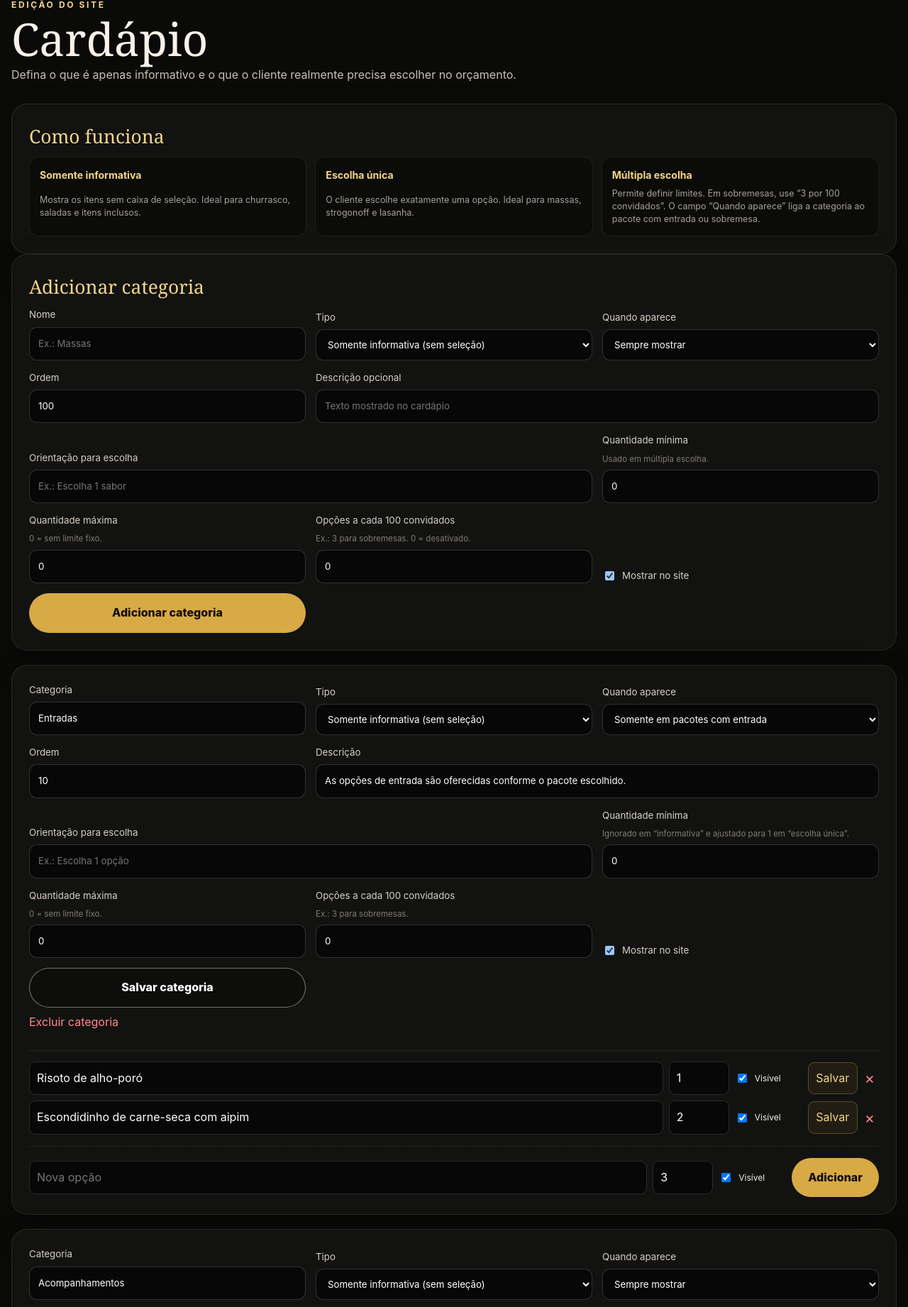
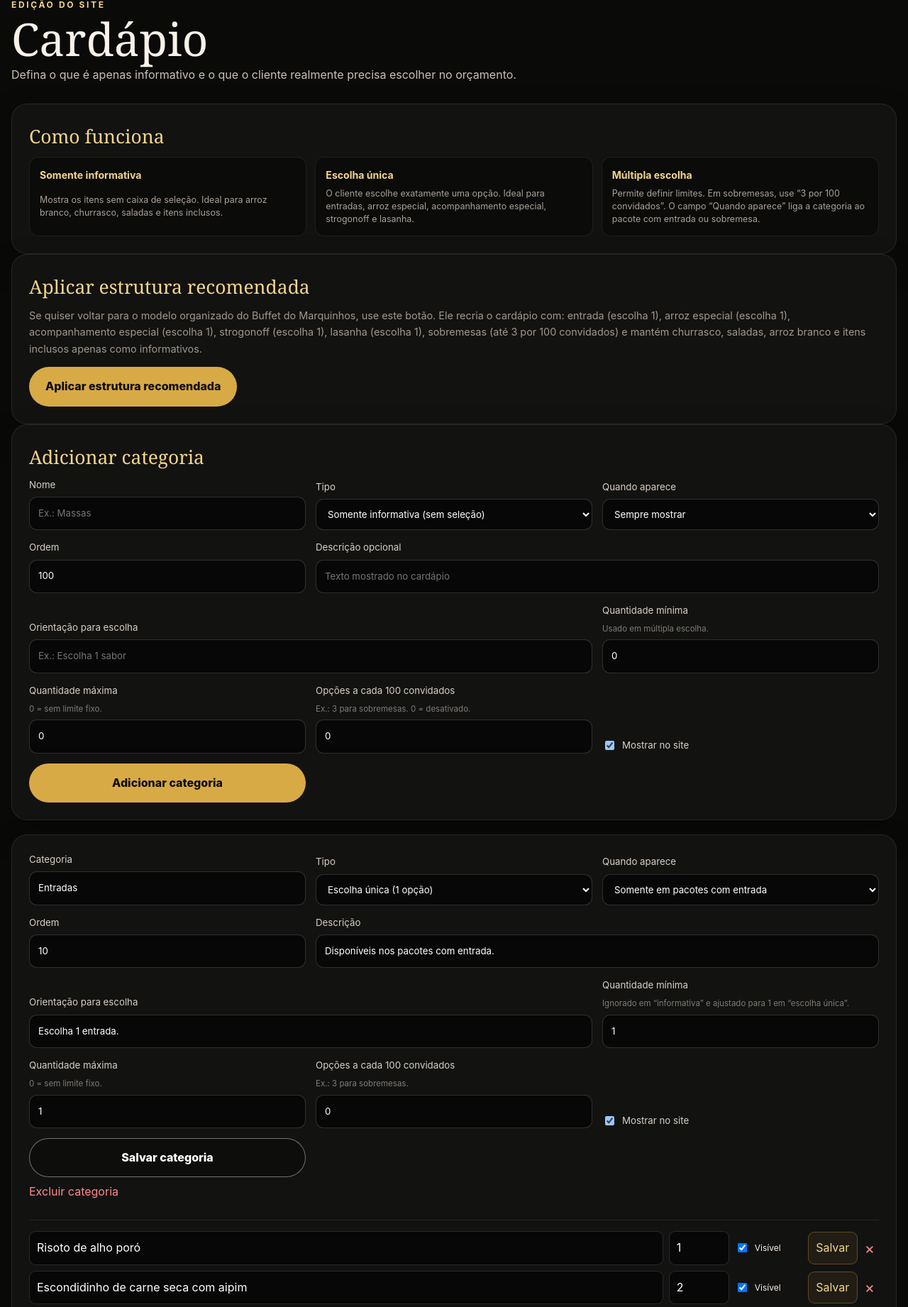
Before and after one commit to emanuelcarloscr10/buffet-marquinhos, a Flask app: page /admin/cardapio in a window 1280 px wide. Shown: the part 170-2012 px from the top of the page at 71% size. Run offline with Flask 3, Linux system fonts and the light colour scheme; the visitor is signed in with stand-in values (Sample User, id 1); some libraries are stand-ins or nearby versions.

Commit message:
Ajusta cardapio e destaques da pagina inicial

```diff
--- a/buffet_marquinhos_site_auditado_final/app.py
+++ b/buffet_marquinhos_site_auditado_final/app.py
@@ -750,6 +750,157 @@
         )
 
 
+def recommended_menu_structure() -> list[dict[str, object]]:
+    return [
+        {
+            "name": "Entradas",
+            "description": "Disponíveis nos pacotes com entrada.",
+            "mode": "single",
+            "feature": "entry",
+            "help": "Escolha 1 entrada.",
+            "min": 1,
+            "max": 1,
+            "items": [
+                "Risoto de alho poró",
+                "Escondidinho de carne seca com aipim",
+            ],
+        },
+        {
+            "name": "Arroz branco",
+            "description": "Já faz parte de todos os eventos; não precisa selecionar.",
+            "mode": "info",
+            "items": ["Arroz branco"],
+        },
+        {
+            "name": "Arroz especial",
+            "description": "Além do arroz branco, escolha 1 opção especial.",
+            "mode": "single",
+            "help": "Escolha 1 opção.",
+            "min": 1,
+            "max": 1,
+            "items": ["Arroz à grega", "Arroz campeiro", "Arroz vegetariano"],
+        },
+        {
+            "name": "Acompanhamento especial",
+            "description": "Escolha entre aipim com bacon e queijo ou uma das opções de massa.",
+            "mode": "single",
+            "help": "Escolha 1 opção.",
+            "min": 1,
+            "max": 1,
+            "items": [
+                "Aipim com bacon e queijo",
+                "Massa alho e óleo",
+                "Massa carbonara",
+                "Massa ao molho sugo",
+            ],
+        },
+        {
+            "name": "Strogonoff",
+            "description": "Escolha o sabor do strogonoff.",
+            "mode": "single",
+            "help": "Escolha 1 sabor.",
+            "min": 1,
+            "max": 1,
+            "items": ["Carne", "Frango"],
+        },
+        {
+            "name": "Lasanha",
+            "description": "Escolha o sabor da lasanha.",
+            "mode": "single",
+            "help": "Escolha 1 sabor.",
+            "min": 1,
+            "max": 1,
+            "items": ["Frango", "Bolonhesa", "Vegetariana", "Quatro queijos"],
+        },
+        {
+            "name": "Churrasco",
+            "description": "Seleção padrão do buffet: as variedades abaixo fazem parte do serviço e não precisam ser escolhidas.",
+            "mode": "info",
+            "items": [
+                "Carne de gado (entrecot, vazio e maminha)",
+                "Carne suína (costelinha)",
+                "Frango (sobrecoxa)",
+                "Salsichão tipo colonial",
+                "Abacaxi com canela",
+            ],
+        },
+        {
+            "name": "Saladas",
+            "description": "Servimos 8 variedades: folhas, legumes e vinagrete.",
+            "mode": "info",
+            "items": ["8 variedades de saladas", "Folhas", "Legumes", "Vinagrete"],
+        },
+        {
+            "name": "Sobremesas",
+            "description": "Disponíveis nos pacotes com sobremesa.",
+            "mode": "multiple",
+            "feature": "dessert",
+            "help": "Escolha até 3 opções a cada 100 convidados.",
+            "min": 0,
+            "max": 0,
+            "per100": 3,
+            "items": [
+                "Mousse de maracujá",
+                "Mousse de uva",
+                "Mousse de Ninho",
+                "Bombom de travessa",
+                "Doce sensação",
+                "Manjar de ameixa",
+                "Abacaxi com creme branco",
+                "Pavê de Sonho de Valsa",
+                "Torta de bolacha",
+            ],
+        },
+        {
+            "name": "Incluso",
+            "description": "Itens incluídos no serviço; não é necessário selecionar.",
+            "mode": "info",
+            "items": ["Taças", "Pratos", "Talheres em inox", "Guardanapos de papel"],
+        },
+    ]
+
+
+def apply_recommended_menu_structure() -> None:
+    for category in MenuCategory.query.order_by(MenuCategory.sort_order, MenuCategory.id).all():
+        db.session.delete(category)
+    db.session.flush()
+
+    for category_order, data in enumerate(recommended_menu_structure(), start=1):
+        category = MenuCategory(
+            name=str(data["name"]),
+            description=data.get("description"),
+            selection_mode=str(data.get("mode", "info")),
+            selection_help=data.get("help"),
+            package_feature=str(data.get("feature", "always")),
+            min_choices=int(data.get("min", 0) or 0),
+            max_choices=int(data.get("max", 0) or 0),
+            choices_per_100=int(data.get("per100", 0) or 0),
+            active=True,
+            sort_order=category_order * 10,
+        )
+        db.session.add(category)
+        db.session.flush()
+        for item_order, item_name in enumerate(data.get("items", []), start=1):
+            db.session.add(
+                MenuItem(
+                    category_id=category.id,
+                    name=str(item_name),
+                    active=True,
+                    sort_order=item_order,
+                )
+            )
+
+    site = SiteContent.query.first()
+    if site:
+        site.menu_eyebrow = "Cardápio do buffet"
+        site.menu_title = "Escolha apenas o que realmente varia no seu evento."
+        site.menu_description = (
+            "O cliente seleciona somente as opções que mudam no cardápio, como entrada, arroz especial, "
+            "acompanhamento, strogonoff, lasanha e sobremesas. Churrasco, saladas, arroz branco e os itens "
+            "inclusos já seguem o padrão do buffet."
+        )
+
+
 def apply_data_migrations() -> None:
     """Converte com cuidado bancos antigos para a estrutura atual do cardápio.
 
@@ -763,7 +914,7 @@
         db.session.flush()
 
     version = current.menu_structure_version or 0
-    if version >= 3:
+    if version >= 4:
         db.session.commit()
         return
 
@@ -901,6 +1052,14 @@
         sobremesas.package_feature = "dessert"
 
     current.menu_structure_version = 3
+    db.session.flush()
+
+    # Versão 4: aplica a estrutura final desejada para o Buffet do Marquinhos,
+    # separando claramente o que é fixo do que o cliente realmente escolhe.
+    if (current.menu_structure_version or 0) < 4:
+        apply_recommended_menu_structure()
+        current.menu_structure_version = 4
+
     db.session.commit()
 
 
@@ -1790,6 +1949,24 @@
     )
 
 
+@app.post("/admin/cardapio/aplicar-estrutura-recomendada")
+@admin_required
+def admin_apply_recommended_menu():
+    try:
+        apply_recommended_menu_structure()
+        current = Setting.query.first()
+        if not current:
+            current = Setting(max_events_per_day=2, bootstrap_version=1, menu_structure_version=4)
+            db.session.add(current)
+        current.menu_structure_version = max(current.menu_structure_version or 0, 4)
+        db.session.commit()
+        flash("Estrutura recomendada do cardápio aplicada com sucesso.", "success")
+    except Exception as exc:
+        db.session.rollback()
+        flash(str(exc) or "Não foi possível aplicar a estrutura recomendada.", "error")
+    return redirect(url_for("admin_menu"))
+
+
 @app.post("/admin/cardapio/categorias/nova")
 @admin_required
 def admin_new_category():
--- a/buffet_marquinhos_site_auditado_final/templates/admin/menu.html
+++ b/buffet_marquinhos_site_auditado_final/templates/admin/menu.html
@@ -15,10 +15,19 @@
   <section class="admin-panel menu-admin-help">
     <h2>Como funciona</h2>
     <div class="menu-mode-guide">
-      <div><strong>Somente informativa</strong><span>Mostra os itens sem caixa de seleção. Ideal para churrasco, saladas e itens inclusos.</span></div>
-      <div><strong>Escolha única</strong><span>O cliente escolhe exatamente uma opção. Ideal para massas, strogonoff e lasanha.</span></div>
+      <div><strong>Somente informativa</strong><span>Mostra os itens sem caixa de seleção. Ideal para arroz branco, churrasco, saladas e itens inclusos.</span></div>
+      <div><strong>Escolha única</strong><span>O cliente escolhe exatamente uma opção. Ideal para entradas, arroz especial, acompanhamento especial, strogonoff e lasanha.</span></div>
       <div><strong>Múltipla escolha</strong><span>Permite definir limites. Em sobremesas, use “3 por 100 convidados”. O campo “Quando aparece” liga a categoria ao pacote com entrada ou sobremesa.</span></div>
     </div>
+  </section>
+
+  <section class="admin-panel">
+    <h2>Aplicar estrutura recomendada</h2>
+    <p>Se quiser voltar para o modelo organizado do Buffet do Marquinhos, use este botão. Ele recria o cardápio com: entrada (escolha 1), arroz especial (escolha 1), acompanhamento especial (escolha 1), strogonoff (escolha 1), lasanha (escolha 1), sobremesas (até 3 por 100 convidados) e mantém churrasco, saladas, arroz branco e itens inclusos apenas como informativos.</p>
+    <form method="post" action="{{ url_for('admin_apply_recommended_menu') }}" onsubmit="return confirm('Aplicar a estrutura recomendada irá substituir as categorias e itens atuais do cardápio. Deseja continuar?')">
+      <input type="hidden" name="csrf_token" value="{{ csrf_token() }}">
+      <button class="btn btn-gold" type="submit">Aplicar estrutura recomendada</button>
+    </form>
   </section>
 
   <section class="admin-panel">
```
Also changed, not shown: buffet_marquinhos_site_auditado_final/templates/index.html (+4 -4 lines).
